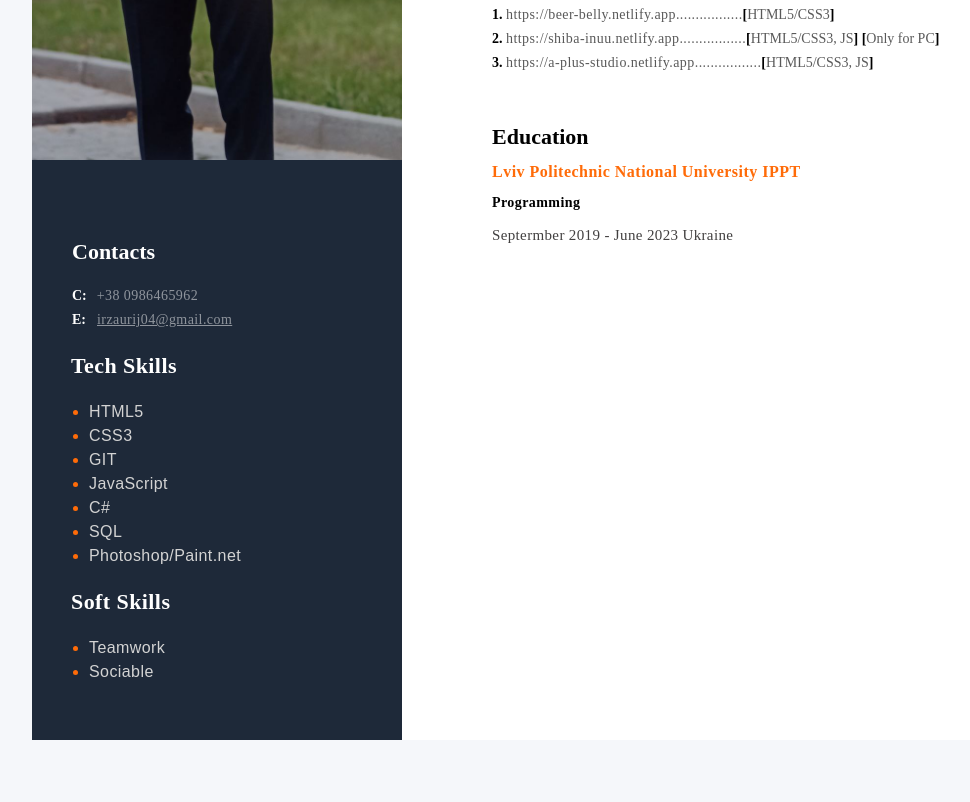
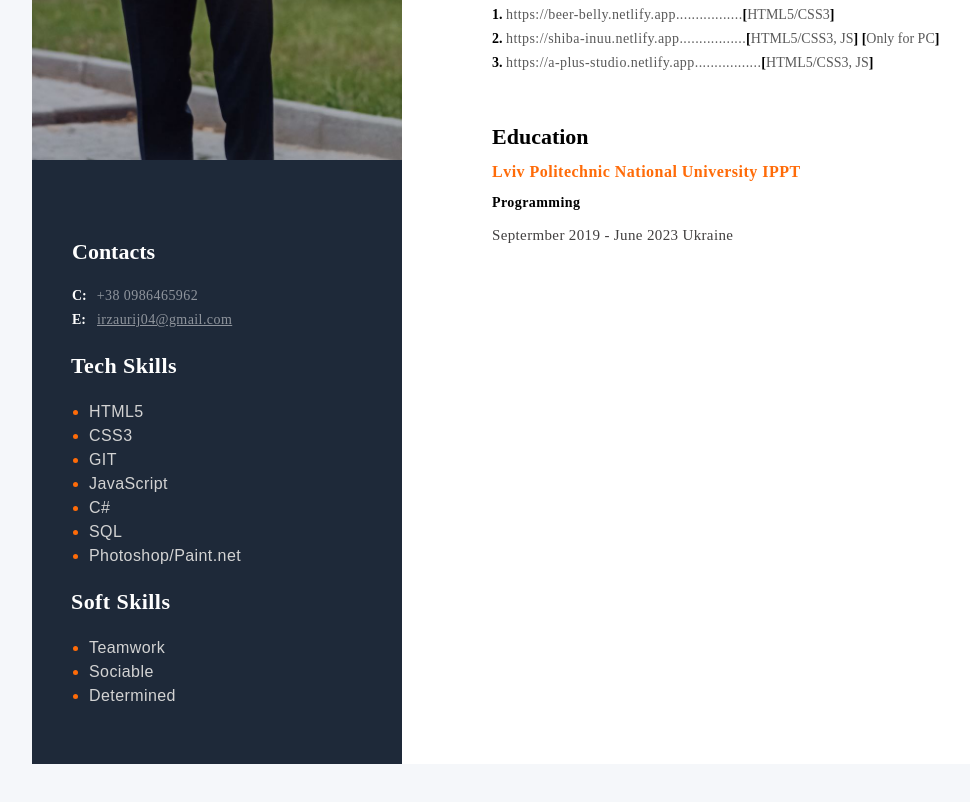
Before and after one commit to Mysterious14/CV, a plain HTML site: page index.html in a window 1280 px wide. Shown: the part 554-1356 px from the top of the page, without its empty margins (16-986 px from the left). Drawn offline with Linux system fonts and the light colour scheme.

Commit message:
Update index.html

```diff
--- a/index.html
+++ b/index.html
@@ -31,6 +31,7 @@
     <ul>
       <li><span>Teamwork</span></li>
       <li><span>Sociable</span></li>
+      <li><span>Determined</span></li>
     </ul>
 </div>
 </aside>
```
